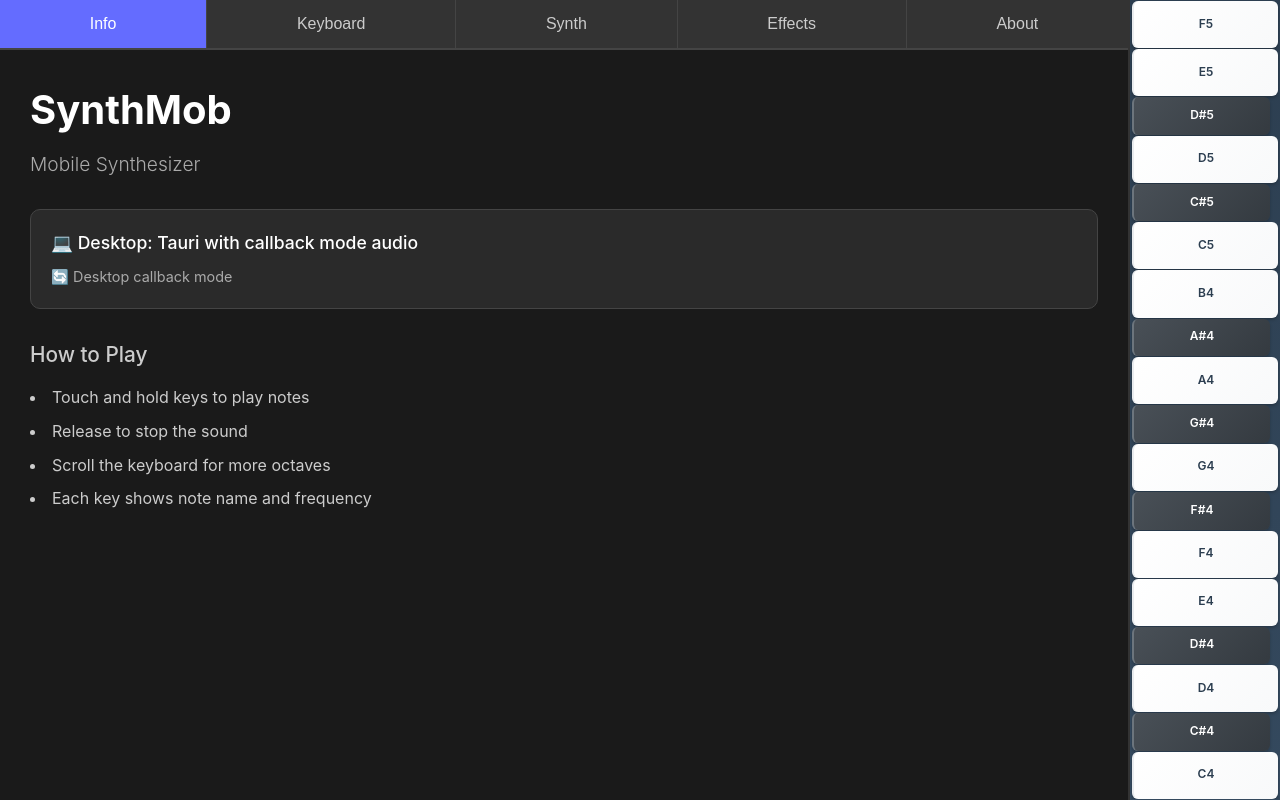
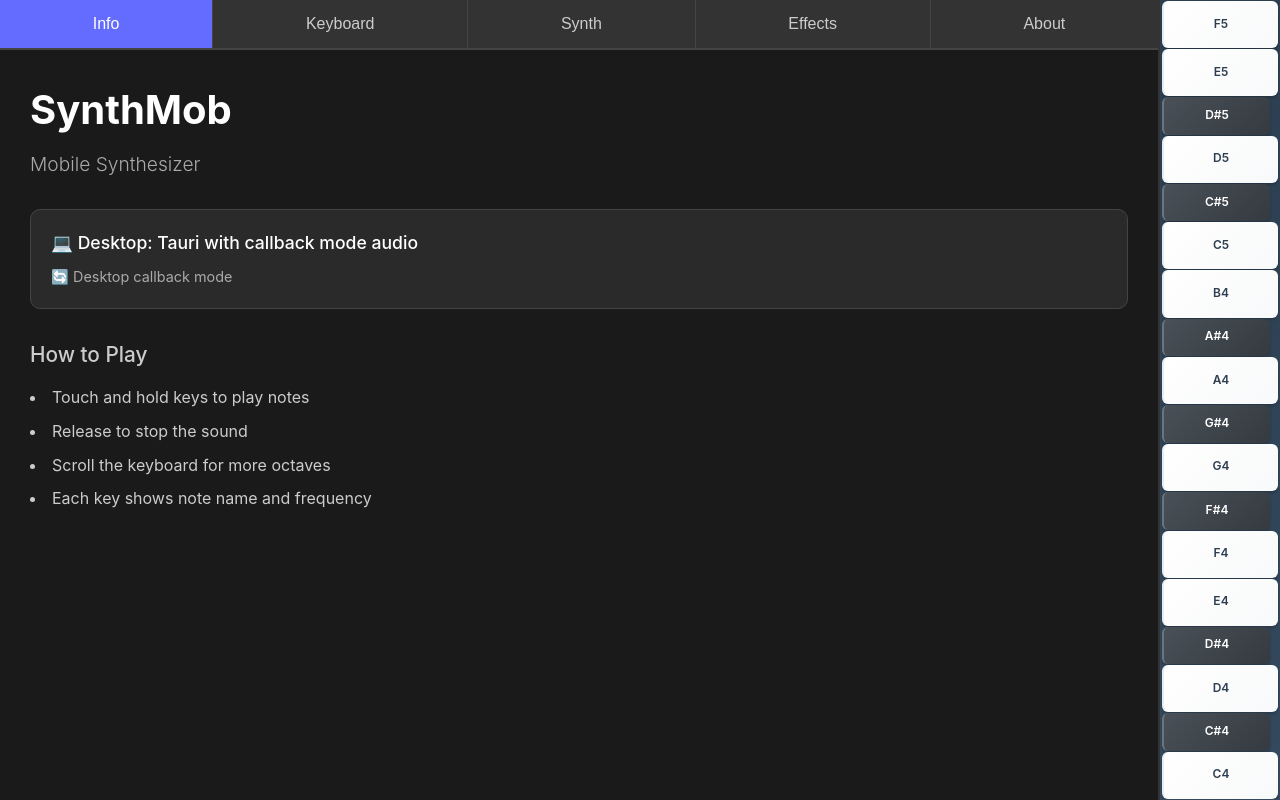
Before and after one commit to Joeboy/harphonium, a React (Vite) app: page / in a window 1280 px wide. Built offline with nearby package versions, Linux system fonts and the light colour scheme; the HTML template or start-up script is replaced by a standard one.

Commit message:
Make keyboard thinner

```diff
--- a/src/App.css
+++ b/src/App.css
@@ -61,11 +61,11 @@
   min-width: 0; /* Allow shrinking */
 }
 
-/* Right pane - keyboard - always fixed 150px width */
+/* Right pane - keyboard - always fixed 120px width */
 .right-pane {
-  width: 150px;
-  min-width: 150px;
-  max-width: 150px;
+  width: 120px;
+  min-width: 120px;
+  max-width: 120px;
   height: 100vh; /* Ensure full viewport height */
   display: flex;
   background: #2a2a2a;
```
